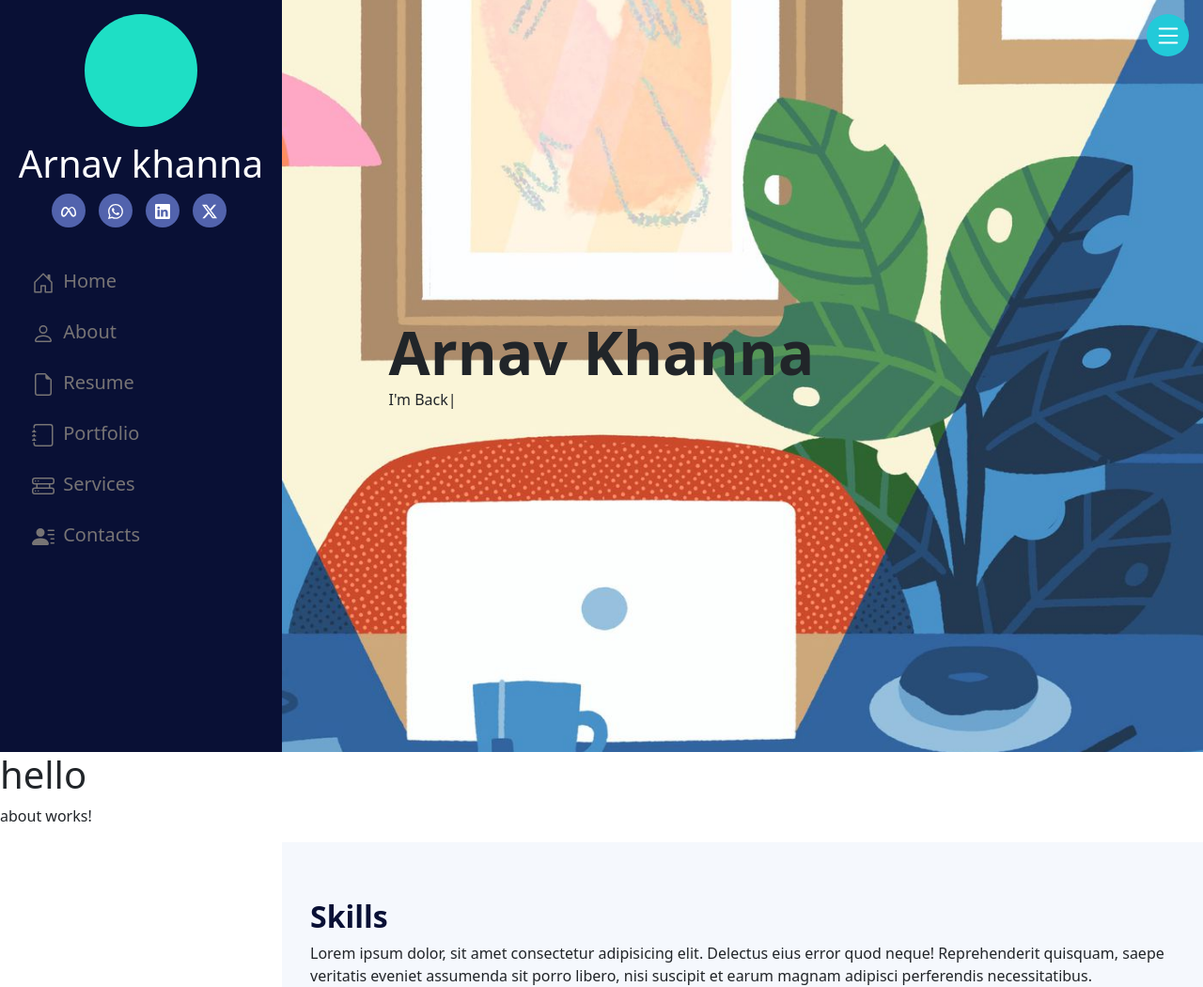
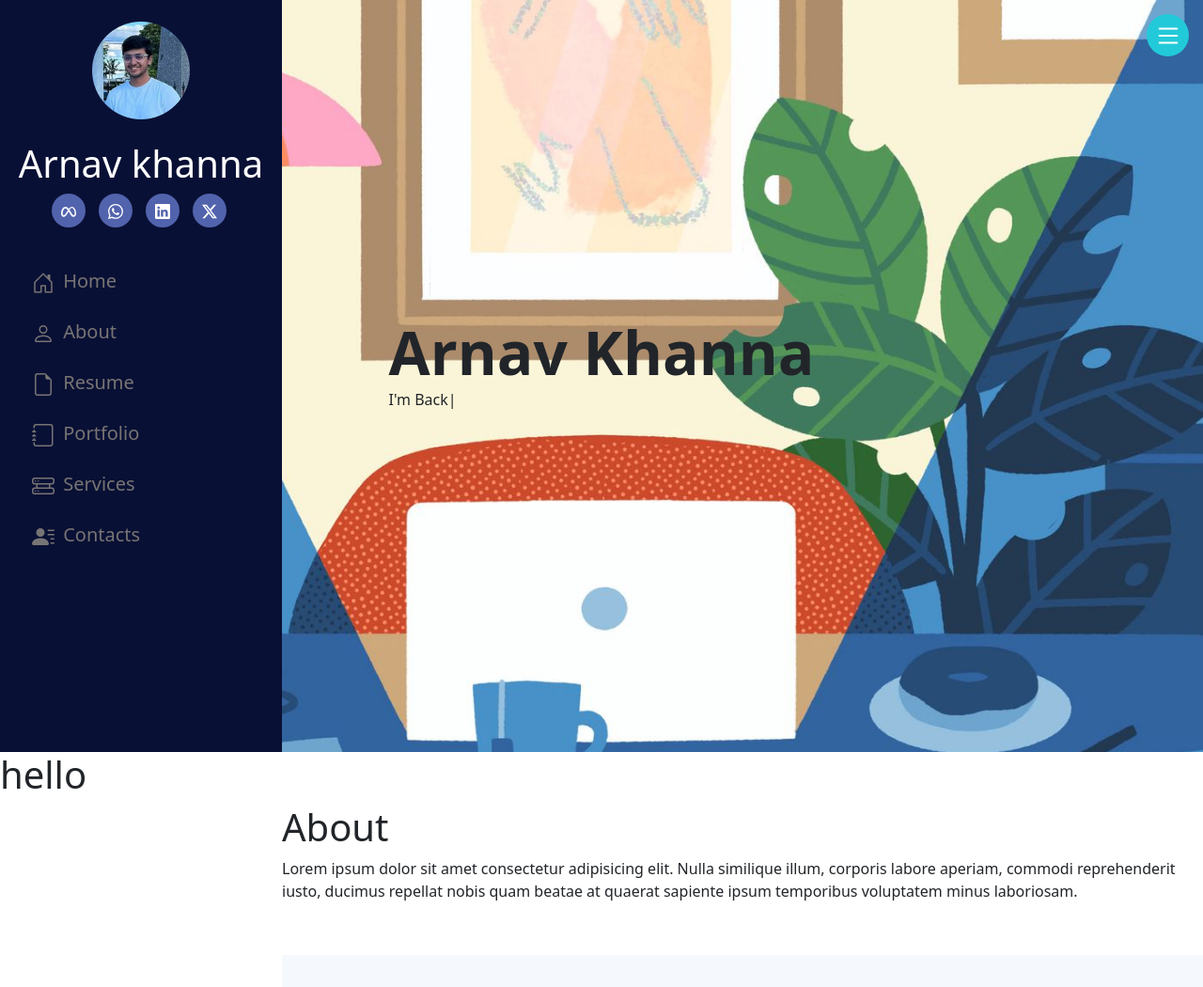
Before and after one commit to arnavktis/portfolio_frontend, an Angular app: page / in a window 1280 px wide. Shown: the top 1050 px of the page at 94% size. Built offline with nearby package versions, Linux system fonts and the light colour scheme.

Commit message:
profile pic update push

```diff
--- a/src/app/about/about.component.html
+++ b/src/app/about/about.component.html
@@ -1 +1,6 @@
-<p>about works!</p>
+<div class = "about-container">
+    <div class= content>
+        <h1>About</h1>
+        <p>Lorem ipsum dolor sit amet consectetur adipisicing elit. Nulla similique illum, corporis labore aperiam, commodi reprehenderit iusto, ducimus repellat nobis quam beatae at quaerat sapiente ipsum temporibus voluptatem minus laboriosam.</p>
+    </div>
+</div>
--- a/src/app/about/about.component.scss
+++ b/src/app/about/about.component.scss
@@ -0,0 +1,7 @@
+.about-container{
+    margin-left: 300px;
+}
+.content{
+    margin-bottom: 20px;
+    padding-bottom: 20px;
+}
--- a/src/app/header/header.component.html
+++ b/src/app/header/header.component.html
@@ -3,7 +3,10 @@
     <div class="d-flex flex-column">
 
       <div class = "profile">
-        <div class = profile-image></div>
+        <div class = profile-image>
+          <img src='../../assets/img/Profilepic.jpeg' alt="" class="img-fluid rounded-circle">
+        </div>
+
         <h1 class="profile-name" href="#">Arnav khanna</h1>
         <!--here we will add the icon apis-->
         <div class = social-links>
--- a/src/app/header/header.component.scss
+++ b/src/app/header/header.component.scss
@@ -10,12 +10,14 @@
 
 }
 .profile-image{
-    background:rgb(30, 223, 197);
+    padding-top:7.5px;
+    text-align: center;
     border-radius: 50%;
     width: 120px;
     height: 120px;
     margin: 15px auto;
     transition: 0.7s;
+    // z-index: 9997;
 }
 .profile-name{
     text-align: center;
@@ -23,7 +25,7 @@
 .profile-image:hover{
     color: rgb(34, 202, 217);
     background: rgb(55, 80, 201);
-    border-radius: 10%;
+    border-radius: 30%;
     transition: 0.7s;
 }
 .social-links{
```
Also changed, not shown: src/assets/img/Profilepic.jpeg (added).
